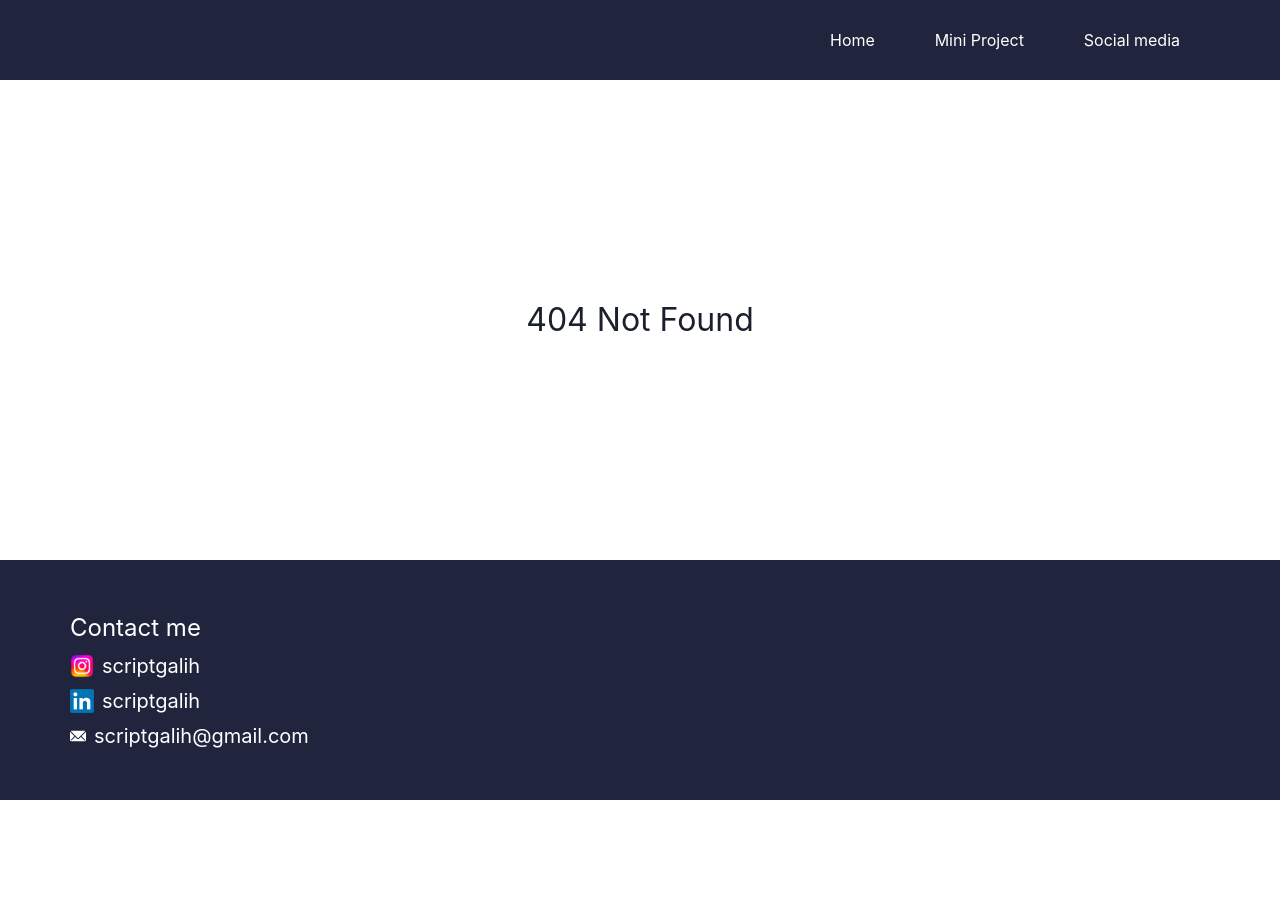
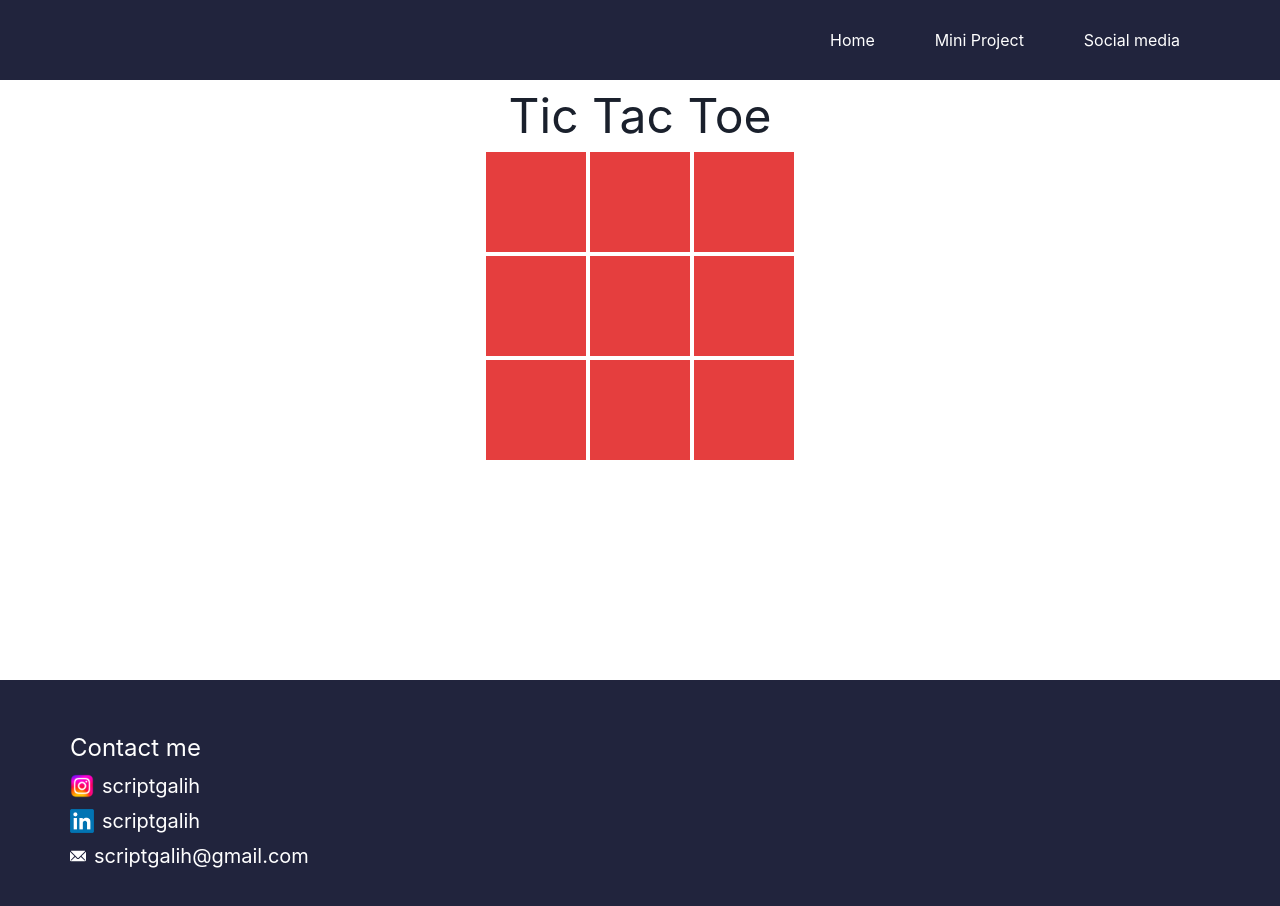
Before and after one commit to Nawaytes/react-portofolio, a React (Create React App) app: page /tic-tac-toe in a window 1280 px wide. Before the commit this address had no page. Shown: the top 906 px of the page. Before the commit the page ends 800 px from the top, so only its background shows below. Built offline with nearby package versions, Linux system fonts and the light colour scheme.

Commit message:
tictactoe v1

```diff
--- a/src/App.js
+++ b/src/App.js
@@ -7,6 +7,7 @@ import NavBar from "./components/NavBar";
 import { useState } from "react";
 import Footer from "./components/footer";
 import NotFound from "./components/NotFound";
+import TicTacToe from "./views/TicTacToe";
 
 function App() {
   let [showNavbar, setShowNavbar] = useState(1);
@@ -23,6 +24,7 @@ function App() {
           <Route exact path='/' element={<Home />} />
           <Route exact path='/finish-it' element={<Profile />} />
           <Route exact path='/exercise-m-6' element={<ToDoList />} />
+          <Route exact path='/tic-tac-toe' element={<TicTacToe />} />
           <Route path='*' element={<NotFound />} />
         </Routes>
       </Router>
--- a/src/components/MiniProjects.jsx
+++ b/src/components/MiniProjects.jsx
@@ -29,6 +29,11 @@ export default function MiniProjects() {
               url={"/finish-it"}
               title={"Finish It"}
             />
+            <Project
+              cover={finishItProjectImage}
+              url={"/tic-tac-toe"}
+              title={"Tic Tac Toe"}
+            />
           </Flex>
         </VStack>
       </Box>
--- /dev/null
+++ b/src/views/TicTacToe/index.jsx
@@ -0,0 +1,182 @@
+import { Box, Center, Flex, Grid, Text } from "@chakra-ui/react";
+import { useState } from "react";
+
+export default function TicTacToe() {
+  const players = ["X", "O"];
+  const [player, setPlayer] = useState(players[0]);
+  const [board, setBoard] = useState([
+    ["", "", ""],
+    ["", "", ""],
+    ["", "", ""],
+  ]);
+  const [winner, setWinner] = useState(null);
+  const [draw, setDraw] = useState(false);
+  const [turn, setTurn] = useState(0);
+
+  const checkWinner = () => {
+    // Check rows
+    for (let i = 0; i < board.length; i++) {
+      if (
+        board[i][0] !== "" &&
+        board[i][0] === board[i][1] &&
+        board[i][0] === board[i][2]
+      ) {
+        setWinner(player);
+      }
+    }
+    // Check columns
+    for (let i = 0; i < board.length; i++) {
+      if (
+        board[0][i] !== "" &&
+        board[0][i] === board[1][i] &&
+        board[0][i] === board[2][i]
+      ) {
+        setWinner(player);
+      }
+    }
+    // Check diagonals
+    if (
+      board[0][0] !== "" &&
+      board[0][0] === board[1][1] &&
+      board[0][0] === board[2][2]
+    ) {
+      setWinner(player);
+    }
+    if (
+      board[0][2] !== "" &&
+      board[0][2] === board[1][1] &&
+      board[0][2] === board[2][0]
+    ) {
+      setWinner(player);
+    }
+  };
+
+  const checkDraw = () => {
+    let isDraw = true;
+    for (let i = 0; i < board.length; i++) {
+      if (board[i].includes("")) {
+        isDraw = false;
+      }
+    }
+    if (isDraw) {
+      setDraw(true);
+    }
+  };
+
+  const handleClick = (row, col) => {
+    if (board[row][col] === "") {
+      const newBoard = [...board];
+      newBoard[row][col] = player;
+      setBoard(newBoard);
+      checkWinner();
+      checkDraw();
+      setPlayer(players[turn]);
+      setTurn((turn + 1) % 2);
+    }
+  };
+
+  return (
+    <Center>
+      <Box minHeight={"600px"} textAlign={"center"}>
+        <Text fontSize={"xxx-large"}>Tic Tac Toe</Text>
+        <Grid
+          templateColumns={"repeat(3, 1fr)"}
+          gap={1}
+          width={"fit-content"}
+          margin={"auto"}
+        >
+          <Box
+            bg={"red.500"}
+            height={"100px"}
+            width={"100px"}
+            onClick={() => {
+              handleClick(0, 0);
+            }}
+          >
+            {board[0][0]}
+          </Box>
+          <Box
+            bg={"red.500"}
+            height={"100px"}
+            width={"100px"}
+            onClick={() => {
+              handleClick(0, 1);
+            }}
+          >
+            {board[0][1]}
+          </Box>
+          <Box
+            bg={"red.500"}
+            height={"100px"}
+            width={"100px"}
+            onClick={() => {
+              handleClick(0, 2);
+            }}
+          >
+            {board[0][2]}
+          </Box>
+          <Box
+            bg={"red.500"}
+            height={"100px"}
+            width={"100px"}
+            onClick={() => {
+              handleClick(1, 0);
+            }}
+          >
+            {board[1][0]}
+          </Box>
+          <Box
+            bg={"red.500"}
+            height={"100px"}
+            width={"100px"}
+            onClick={() => {
+              handleClick(1, 1);
+            }}
+          >
+            {board[1][1]}
+          </Box>
+          <Box
+            bg={"red.500"}
+            height={"100px"}
+            width={"100px"}
+            onClick={() => {
+              handleClick(1, 2);
+            }}
+          >
+            {board[1][2]}
+          </Box>
+          <Box
+            bg={"red.500"}
+            height={"100px"}
+            width={"100px"}
+            onClick={() => {
+              handleClick(2, 0);
+            }}
+          >
+            {board[2][0]}
+          </Box>
+          <Box
+            bg={"red.500"}
+            height={"100px"}
+            width={"100px"}
+            onClick={() => {
+              handleClick(2, 1);
+            }}
+          >
+            {board[2][1]}
+          </Box>
+          <Box
+            bg={"red.500"}
+            height={"100px"}
+            width={"100px"}
+            onClick={() => {
+              handleClick(2, 2);
+            }}
+          >
+            {board[2][2]}
+          </Box>
+        </Grid>
+      </Box>
+    </Center>
+  );
+}
```
